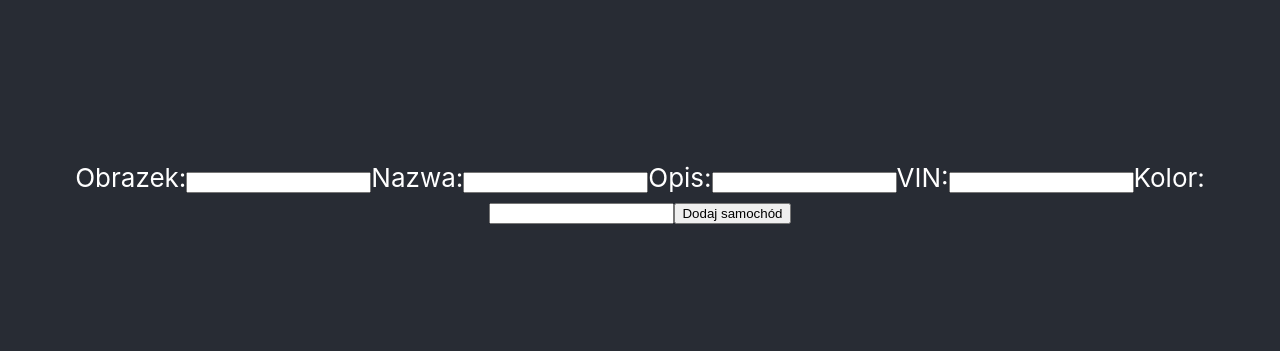
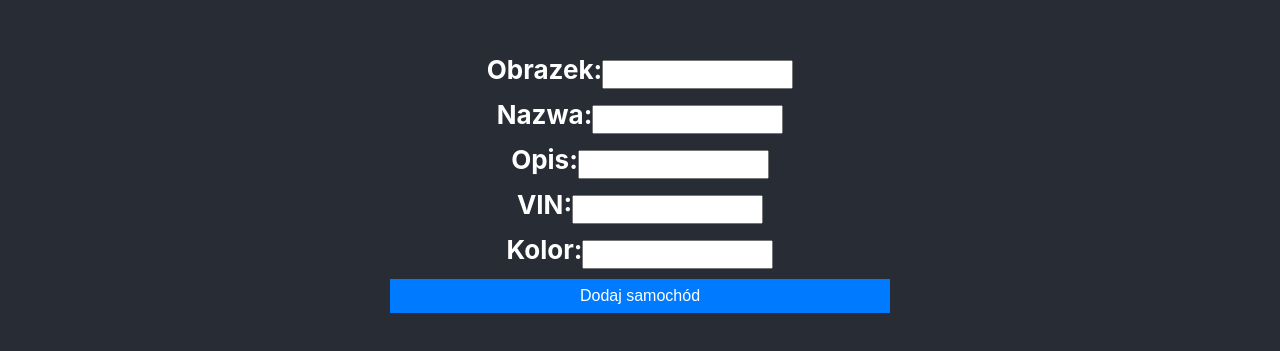
Before and after one commit to GraMati/testing-application, a React (Create React App) app: page / in a window 1280 px wide. Shown: the part 207-558 px from the top of the page. Built offline with nearby package versions, Linux system fonts and the light colour scheme.

Commit message:
ui improvement

```diff
--- /dev/null
+++ b/src/Cars.css
@@ -0,0 +1,46 @@
+.cars-container {
+    display: flex;
+    flex-direction: column;
+    align-items: center;
+}
+
+.form-container {
+    width: 500px;
+    margin-bottom: 20px;
+}
+
+.form-container form {
+    display: flex;
+    flex-direction: column;
+    gap: 10px;
+}
+
+.form-container label {
+    font-weight: bold;
+}
+
+.form-container input {
+    padding: 5px;
+}
+
+.form-container button {
+    padding: 8px 16px;
+    background-color: #007bff;
+    color: #fff;
+    border: none;
+    cursor: pointer;
+    font-size: 16px;
+}
+
+.cars-list {
+    width: 500px;
+}
+
+.car {
+    padding: 10px;
+    border-bottom: 1px solid #ccc;
+}
+
+.car:last-child {
+    border-bottom: none;
+}
--- a/src/Cars.js
+++ b/src/Cars.js
@@ -1,5 +1,6 @@
 import React, { useState } from 'react';
 import Car from './Car';
+import './Cars.css';
 
 const Cars = () => {
     const [displayedCars, setDisplayedCars] = useState([]);
@@ -37,7 +38,8 @@ const handleAddCar = (e) => {
 };
 
     return (
-        <div>
+        <div className="cars-container">
+            <div className="form-container">
                 <form onSubmit={handleAddCar}>
                     <label>
                         Obrazek:
@@ -86,7 +88,9 @@ const handleAddCar = (e) => {
                     </label>
                     <button type="submit">Dodaj samochód</button>
                 </form>
+            </div>
 
+            <div className="cars-list">
                 {displayedCars.map((car, index) => (
                 <Car
                     key={index}
@@ -99,6 +103,7 @@ const handleAddCar = (e) => {
                 />
                 ))}
             </div>
+        </div>
     );
 }
 
```
Lines whose indentation alone changed are shown as unchanged.
